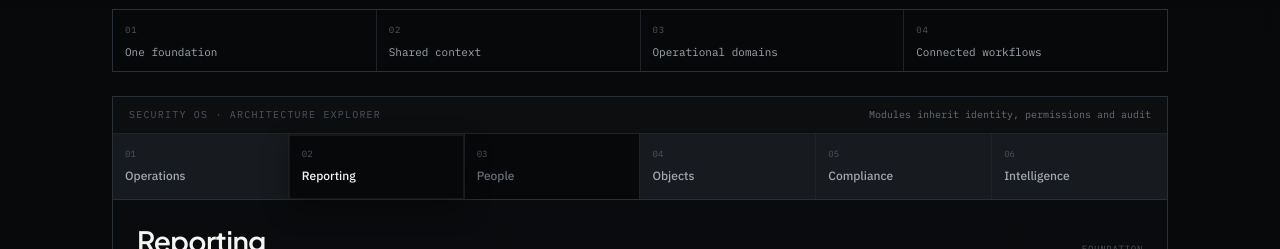
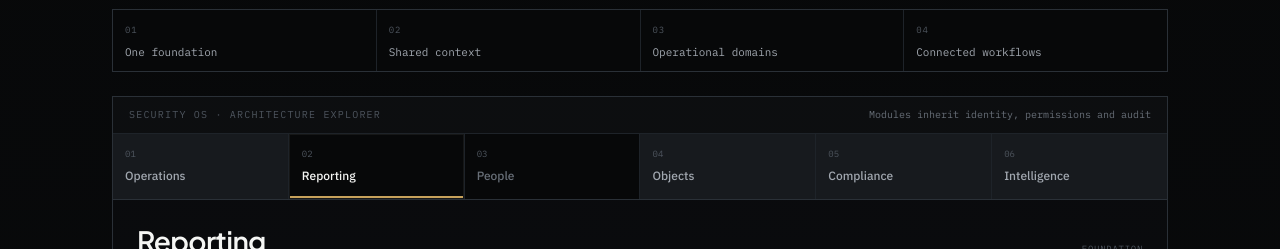
Before and after one commit to ISBFounder/ISB-Security-Website, a Next.js app: page /platform in a window 1280 px wide. Shown: the part 840-1089 px from the top of the page. Built offline with nearby package versions, Linux system fonts and the light colour scheme.

Commit message:
refine: selected-state gold underline on PlatformOsExplorer

```diff
--- a/src/components/platform/PlatformOsExplorer.tsx
+++ b/src/components/platform/PlatformOsExplorer.tsx
@@ -180,7 +180,7 @@ export function PlatformOsExplorer() {
                   "min-w-0 bg-bg px-3 py-3 text-left",
                   "focus-visible:outline focus-visible:outline-2 focus-visible:outline-offset-[-2px] focus-visible:outline-gold",
                   selected
-                    ? "surface-3 text-ink"
+                    ? "surface-3 os-selected text-ink"
                     : related
                       ? "bg-surface/70 text-ink-secondary"
                       : "text-ink-muted hover:text-ink-secondary"
```
